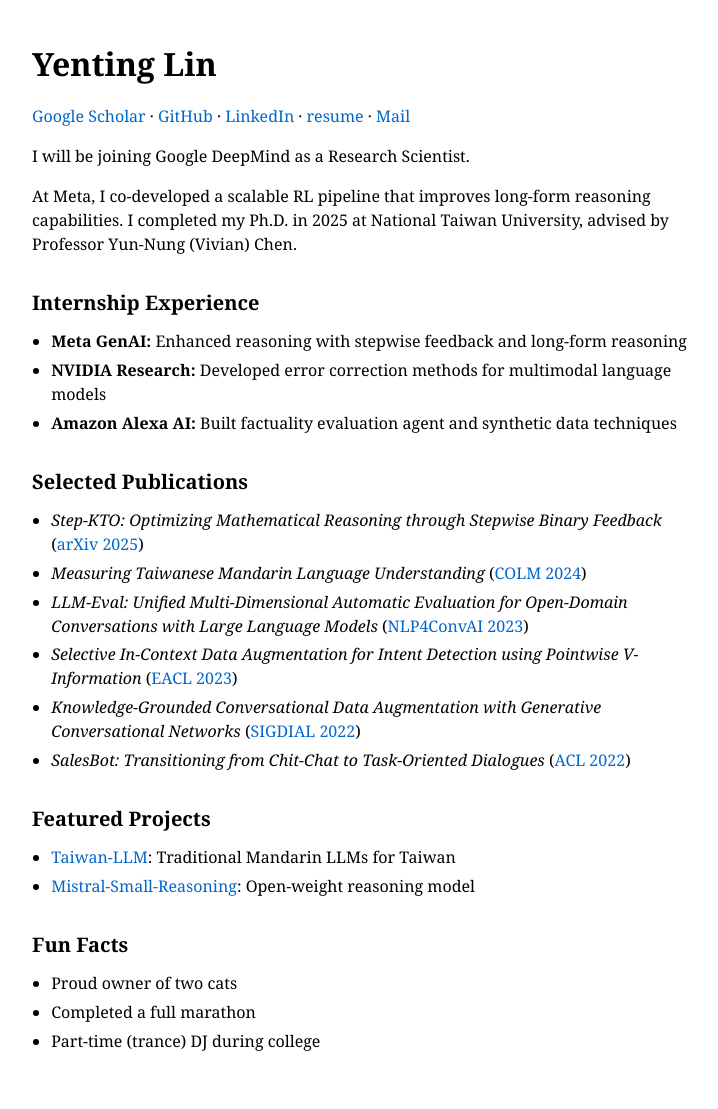
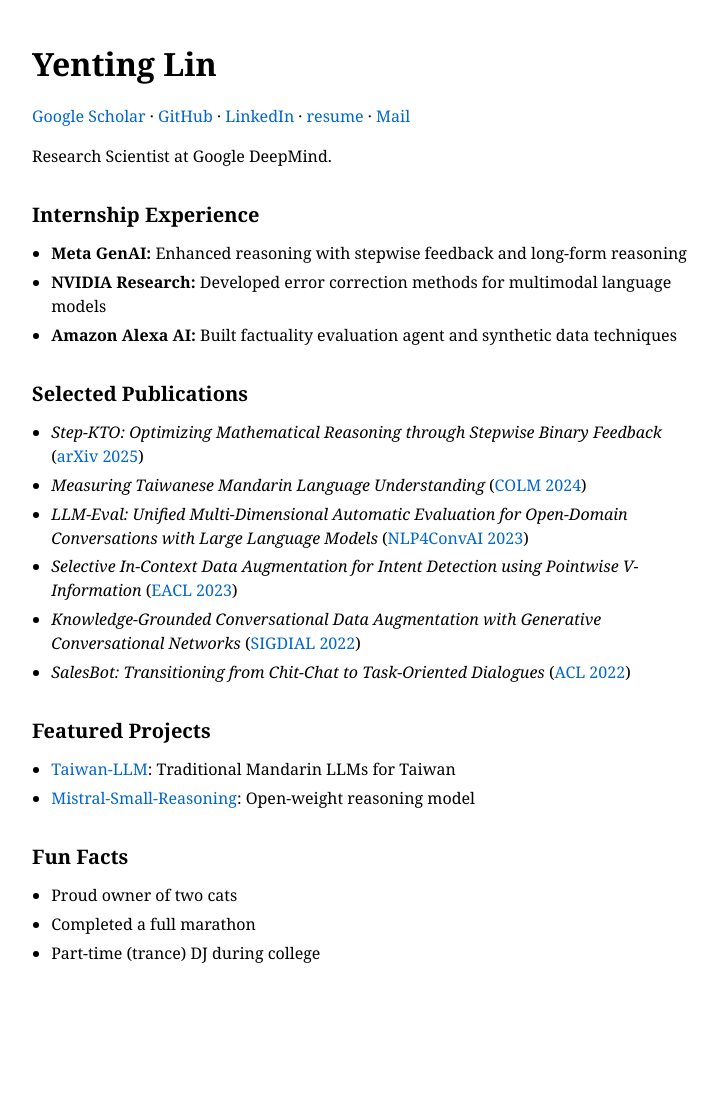
Before and after one commit to adamlin120/adamlin120.github.io, a Jekyll site: the page built from index.md, in a window 1280 px wide. Shown: the whole page, without its empty margins (268-986 px from the left). Built offline with Jekyll 4.4.1, drawn with Linux system fonts in a browser that asks for light colours; our own code applies the rules of GitHub Pages for plain Markdown files; after the commit the page ends 1021 px from its top, so only the background shows below that.

Commit message:
Revise introduction for new role at Google DeepMind
Updated the introduction paragraph to reflect new position and removed outdated information.

```diff
--- a/_layouts/homepage.html
+++ b/_layouts/homepage.html
@@ -86,13 +86,7 @@
 
     <!-- Intro paragraph -->
     <p>
-      I will be joining Google DeepMind as a Research Scientist.
-    </p>
-
-
-    <p>
-      At Meta, I co-developed a scalable RL pipeline that improves long-form reasoning capabilities.
-      I completed my Ph.D. in 2025 at National Taiwan University, advised by Professor Yun-Nung (Vivian) Chen.
+      Research Scientist at Google DeepMind.
     </p>
 
     <!-- Experience -->
```
